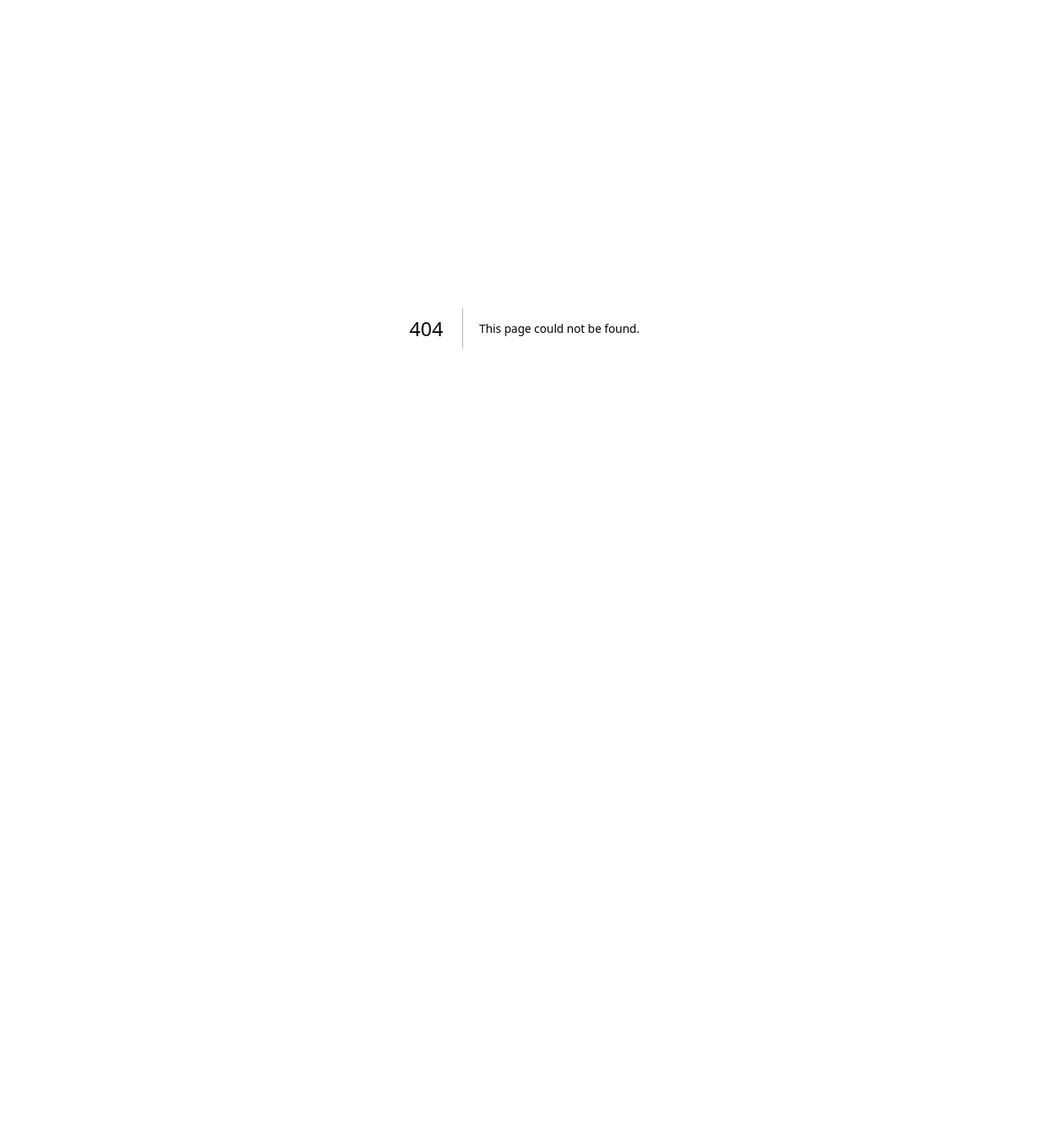
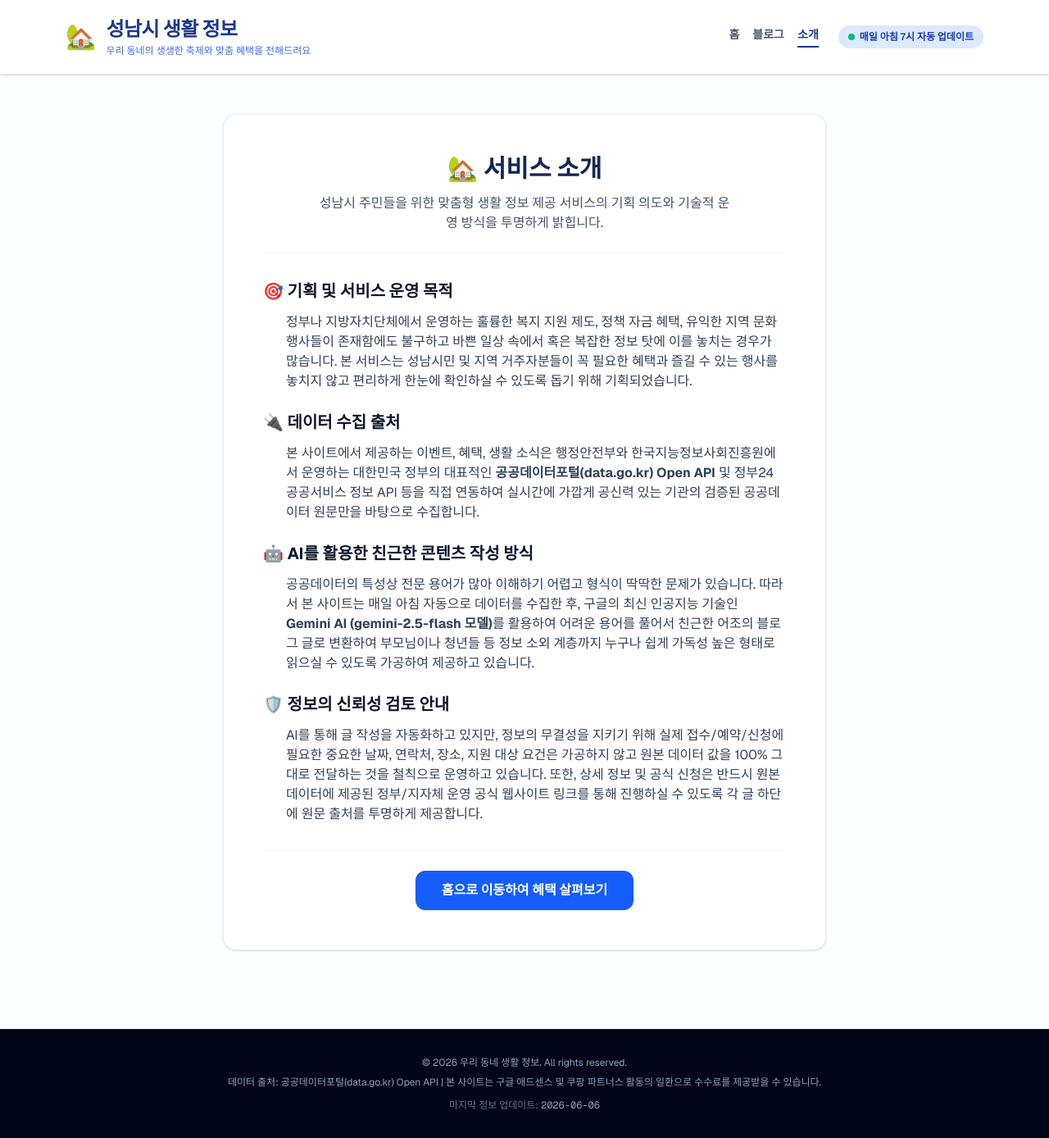
Before and after one commit to kyunghwanchoi747/my-local-info, a Next.js app: page /about in a window 1280 px wide. Before the commit this address had no page. Shown: the whole page at 82% size. Before the commit the page ends 800 px from the top, so only its background shows below. Built offline with nearby package versions, Linux system fonts and the light colour scheme.

Commit message:
E-E-A-T 최적화: 소개 페이지 추가, 출처 명시 강화, AI 고지문 삽입 및 최신성 날짜 표시

```diff
--- /dev/null
+++ b/src/app/about/page.tsx
@@ -0,0 +1,130 @@
+import Link from "next/link";
+import type { Metadata } from "next";
+
+export const dynamic = "force-static";
+
+export const metadata: Metadata = {
+  title: "서비스 소개 | 성남시 생활 정보",
+  description: "성남시 생활 정보 서비스의 기획 의도, 데이터 출처 및 운영 방식을 소개합니다.",
+  openGraph: {
+    title: "서비스 소개 | 성남시 생활 정보",
+    description: "성남시 생활 정보 서비스의 기획 의도, 데이터 출처 및 운영 방식을 소개합니다.",
+    url: "https://my-local-info-b82.pages.dev/about/",
+  },
+};
+
+export default function AboutPage() {
+  return (
+    <div className="bg-slate-50/40 min-h-screen text-slate-800 font-sans flex flex-col justify-between">
+      {/* 상단 헤더 */}
+      <header className="bg-white border-b border-blue-100 sticky top-0 z-10 shadow-sm">
+        <div className="max-w-6xl mx-auto px-4 py-5 flex items-center justify-between">
+          <div className="flex items-center gap-3">
+            <span className="text-3xl">🏡</span>
+            <div>
+              <Link href="/">
+                <span className="text-2xl font-bold text-blue-900 tracking-tight cursor-pointer">성남시 생활 정보</span>
+              </Link>
+              <p className="text-xs text-blue-700/80 mt-0.5">우리 동네의 생생한 축제와 맞춤 혜택을 전해드려요</p>
+            </div>
+          </div>
+          <div className="flex items-center gap-6">
+            <nav className="flex gap-4 text-sm font-bold">
+              <Link href="/" className="text-slate-600 hover:text-blue-900 transition">
+                홈
+              </Link>
+              <Link href="/blog/" className="text-slate-600 hover:text-blue-900 transition">
+                블로그
+              </Link>
+              <Link href="/about/" className="text-blue-900 border-b-2 border-blue-900 pb-1 transition">
+                소개
+              </Link>
+            </nav>
+            <div className="hidden sm:block">
+              <span className="inline-flex items-center gap-1.5 px-3 py-1.5 rounded-full text-xs font-semibold bg-blue-100 text-blue-800">
+                <span className="w-2 h-2 rounded-full bg-emerald-500 animate-pulse"></span>
+                매일 아침 7시 자동 업데이트
+              </span>
+            </div>
+          </div>
+        </div>
+      </header>
+
+      {/* 메인 콘텐츠 영역 */}
+      <main className="max-w-3xl mx-auto px-4 py-12 flex-1 w-full">
+        <div className="bg-white rounded-2xl p-8 md:p-12 shadow-sm border border-blue-100/70 space-y-8">
+          <div className="text-center pb-6 border-b border-slate-100">
+            <h2 className="text-3xl font-extrabold text-blue-950 mb-3">🏡 서비스 소개</h2>
+            <p className="text-slate-600 max-w-lg mx-auto text-sm md:text-base">
+              성남시 주민들을 위한 맞춤형 생활 정보 제공 서비스의 기획 의도와 기술적 운영 방식을 투명하게 밝힙니다.
+            </p>
+          </div>
+
+          {/* 소개 내용 */}
+          <div className="space-y-6 leading-relaxed text-slate-700">
+            <section className="space-y-3">
+              <h3 className="text-xl font-bold text-slate-900 flex items-center gap-2">
+                🎯 기획 및 서비스 운영 목적
+              </h3>
+              <p className="text-sm md:text-base pl-7">
+                정부나 지방자치단체에서 운영하는 훌륭한 복지 지원 제도, 정책 자금 혜택, 유익한 지역 문화 행사들이 존재함에도 불구하고 바쁜 일상 속에서 혹은 복잡한 정보 탓에 이를 놓치는 경우가 많습니다.
+                본 서비스는 성남시민 및 지역 거주자분들이 꼭 필요한 혜택과 즐길 수 있는 행사를 놓치지 않고 편리하게 한눈에 확인하실 수 있도록 돕기 위해 기획되었습니다.
+              </p>
+            </section>
+
+            <section className="space-y-3">
+              <h3 className="text-xl font-bold text-slate-900 flex items-center gap-2">
+                🔌 데이터 수집 출처
+              </h3>
+              <p className="text-sm md:text-base pl-7">
+                본 사이트에서 제공하는 이벤트, 혜택, 생활 소식은 행정안전부와 한국지능정보사회진흥원에서 운영하는 대한민국 정부의 대표적인 <strong>공공데이터포털(data.go.kr) Open API</strong> 및 정부24 공공서비스 정보 API 등을 직접 연동하여 실시간에 가깝게 공신력 있는 기관의 검증된 공공데이터 원문만을 바탕으로 수집합니다.
+              </p>
+            </section>
+
+            <section className="space-y-3">
+              <h3 className="text-xl font-bold text-slate-900 flex items-center gap-2">
+                🤖 AI를 활용한 친근한 콘텐츠 작성 방식
+              </h3>
+              <p className="text-sm md:text-base pl-7">
+                공공데이터의 특성상 전문 용어가 많아 이해하기 어렵고 형식이 딱딱한 문제가 있습니다.
+                따라서 본 사이트는 매일 아침 자동으로 데이터를 수집한 후, 구글의 최신 인공지능 기술인 <strong>Gemini AI (gemini-2.5-flash 모델)</strong>를 활용하여 어려운 용어를 풀어서 친근한 어조의 블로그 글로 변환하여 부모님이나 청년들 등 정보 소외 계층까지 누구나 쉽게 가독성 높은 형태로 읽으실 수 있도록 가공하여 제공하고 있습니다.
+              </p>
+            </section>
+
+            <section className="space-y-3">
+              <h3 className="text-xl font-bold text-slate-900 flex items-center gap-2">
+                🛡️ 정보의 신뢰성 검토 안내
+              </h3>
+              <p className="text-sm md:text-base pl-7">
+                AI를 통해 글 작성을 자동화하고 있지만, 정보의 무결성을 지키기 위해 실제 접수/예약/신청에 필요한 중요한 날짜, 연락처, 장소, 지원 대상 요건은 가공하지 않고 원본 데이터 값을 100% 그대로 전달하는 것을 철칙으로 운영하고 있습니다.
+                또한, 상세 정보 및 공식 신청은 반드시 원본 데이터에 제공된 정부/지자체 운영 공식 웹사이트 링크를 통해 진행하실 수 있도록 각 글 하단에 원문 출처를 투명하게 제공합니다.
+              </p>
+            </section>
+          </div>
+
+          <div className="pt-6 border-t border-slate-100 flex justify-center">
+            <Link
+              href="/"
+              className="bg-blue-600 hover:bg-blue-700 text-white font-bold py-3 px-8 rounded-xl transition shadow-sm"
+            >
+              홈으로 이동하여 혜택 살펴보기
+            </Link>
+          </div>
+        </div>
+      </main>
+
+      {/* 하단 푸터 */}
+      <footer className="bg-slate-950 text-slate-400 text-xs py-8 border-t border-slate-900 mt-12">
+        <div className="max-w-6xl mx-auto px-4 text-center space-y-2">
+          <p>© 2026 우리 동네 생활 정보. All rights reserved.</p>
+          <p>
+            데이터 출처: 공공데이터포털(data.go.kr) Open API | 본 사이트는 구글 애드센스 및 쿠팡 파트너스 활동의 일환으로 수수료를 제공받을 수 있습니다.
+          </p>
+          <p className="text-slate-500 pt-1">
+            마지막 정보 업데이트: <span className="font-mono text-slate-400">2026-06-06</span>
+          </p>
+        </div>
+      </footer>
+    </div>
+  );
+}
--- a/src/app/blog/[slug]/page.tsx
+++ b/src/app/blog/[slug]/page.tsx
@@ -67,6 +67,9 @@ export default async function BlogPostPage({ params }: PostParams) {
               <Link href="/blog/" className="text-blue-900 border-b-2 border-blue-900 pb-1 transition">
                 블로그
               </Link>
+              <Link href="/about/" className="text-slate-600 hover:text-blue-900 transition">
+                소개
+              </Link>
             </nav>
             <div className="hidden sm:block">
               <span className="inline-flex items-center gap-1.5 px-3 py-1.5 rounded-full text-xs font-semibold bg-blue-100 text-blue-800">
@@ -90,13 +93,18 @@ export default async function BlogPostPage({ params }: PostParams) {
         {/* 블로그 상세 아티클 */}
         <article className="bg-white rounded-2xl p-6 md:p-10 shadow-sm border border-blue-100/70">
           <header className="pb-6 border-b border-slate-100 mb-8">
-            <div className="flex flex-wrap items-center gap-2 mb-3">
+            <div className="flex flex-wrap items-center justify-between gap-2 mb-3 w-full">
+              <div className="flex flex-wrap items-center gap-2">
                 {post.category && (
                   <span className="px-2.5 py-1 rounded-full text-xs font-bold bg-blue-100 text-blue-900">
                     {post.category}
                   </span>
                 )}
                 <span className="text-xs font-semibold text-slate-400">{post.date}</span>
+              </div>
+              <span className="text-xs font-medium text-slate-500 bg-slate-100 px-2 py-1 rounded">
+                최종 업데이트: {post.date}
+              </span>
             </div>
             <h1 className="text-2xl md:text-4xl font-extrabold text-slate-900 leading-tight">
               {post.title}
@@ -127,6 +135,7 @@ export default async function BlogPostPage({ params }: PostParams) {
                 ))}
               </div>
             )}
+
             {post.link && (
               <a
                 href={post.link}
@@ -137,6 +146,20 @@ export default async function BlogPostPage({ params }: PostParams) {
                 공식 사이트에서 자세히 보기 →
               </a>
             )}
+
+            {/* 출처 및 AI 생성 정보 공개 (E-E-A-T) */}
+            <div className="bg-slate-50 rounded-xl p-4 text-xs text-slate-600 space-y-2 mt-6 border border-slate-100">
+              <p className="font-semibold text-slate-800">ℹ️ 출처 및 안내</p>
+              {post.link && (
+                <p>
+                  🔗 <strong>원문 출처:</strong>{" "}
+                  <a href={post.link} target="_blank" rel="noopener noreferrer" className="text-blue-600 hover:underline break-all">
+                    {post.link}
+                  </a>
+                </p>
+              )}
+              <p>🤖 이 글은 공공데이터포털(data.go.kr)의 정보를 바탕으로 AI가 작성하였습니다. 정확한 내용은 원문 링크를 통해 확인해주세요.</p>
+            </div>
           </div>
         </article>
       </main>
--- a/src/app/blog/page.tsx
+++ b/src/app/blog/page.tsx
@@ -25,6 +25,9 @@ export default function BlogList() {
               </Link>
               <Link href="/blog/" className="text-blue-900 border-b-2 border-blue-900 pb-1 transition">
                 블로그
+              </Link>
+              <Link href="/about/" className="text-slate-600 hover:text-blue-900 transition">
+                소개
               </Link>
             </nav>
             <div className="hidden sm:block">
--- a/src/app/page.tsx
+++ b/src/app/page.tsx
@@ -56,6 +56,9 @@ export default function Home() {
               </Link>
               <Link href="/blog/" className="text-slate-600 hover:text-blue-900 transition">
                 블로그
+              </Link>
+              <Link href="/about/" className="text-slate-600 hover:text-blue-900 transition">
+                소개
               </Link>
             </nav>
             <div className="hidden sm:block">
--- a/src/app/sitemap.ts
+++ b/src/app/sitemap.ts
@@ -21,6 +21,12 @@ export default async function sitemap(): Promise<MetadataRoute.Sitemap> {
       lastModified: new Date().toISOString(),
       changeFrequency: 'daily',
       priority: 0.8,
+    },
+    {
+      url: `${baseUrl}/about/`,
+      lastModified: new Date().toISOString(),
+      changeFrequency: 'monthly',
+      priority: 0.5,
     },
   ];
 
```
Lines whose indentation alone changed are shown as unchanged.
